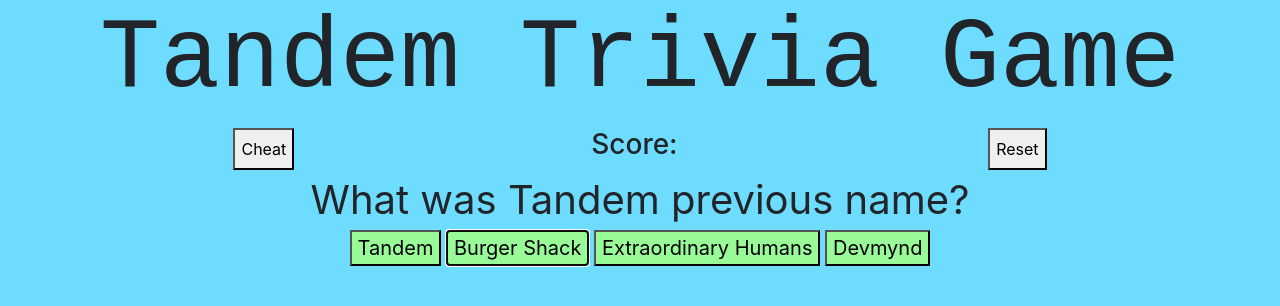
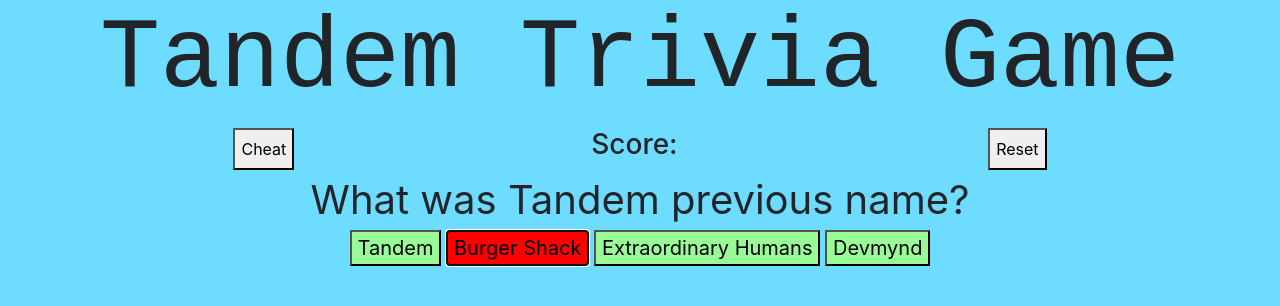
Before and after one commit to Jmmilton/Tandem-Trivia-Game, a plain HTML site: page index.html in a window 1280 px wide. Both pictures are taken after a click on the button "Burger Shack". Drawn offline with nearby package versions, Linux system fonts and the light colour scheme; a web font is replaced by a local one.

Commit message:
need to get cheat button working.. Refactored/rearranged many lines/functions'

```diff
--- a/index.html
+++ b/index.html
@@ -14,9 +14,9 @@
 
     <div class="container menu">
         <div class="d-flex justify-content-around">
-            <button>Cheat</button>
+            <button id="cheat">Cheat</button>
             <h3 class="score">Score:<span class="score"></span></h3>
-            <button>Reset</button>
+            <button id="reset">Reset</button>
         </div>
     </div>
 
--- a/script.js
+++ b/script.js
@@ -5,56 +5,88 @@
     const jsonStr = JSON.stringify(data);
     const jsonObj = JSON.parse(jsonStr);
 
-    let questionAndAnswer = jsonObj[Object.keys(jsonObj)[0]];
-    let question = questionAndAnswer["question"];
-    let incorrectAnswer = questionAndAnswer["incorrect"];
-    let correctAnswer = questionAndAnswer["correct"];
-    let choicesArr = [].concat(incorrectAnswer, correctAnswer)
-    let answerDiv = document.querySelector('.answer-btns');
+    // Trivia question index
+    let triviaIndex = 0;
 
+    // Trivia info
+    let triviaObj, question, incorrectAnswer, correctAnswer, choicesArr;
 
+    // This function takes the user choice from the button clicked
+    // and compares to the correct answer from that question
+    function checkAnswer(choice, correctAnswer, button){
+        if(choice === correctAnswer){
+            console.log('Correct')
+            triviaIndex += 1;
 
+            renderQuestionAndAnswer(triviaIndex);
+        } else {
+            console.log('Try again')
+            button.classList.add('wrong-answer');
+        }
+    }
 
+    // This function takes an index as parameter, extracts one object
+    // from the trivia json, extracts its question and answers, renders
+    // the current question and the choices and adds to them an event listener
+    function renderQuestionAndAnswer(index){
+        triviaObj = jsonObj[Object.keys(jsonObj)[triviaIndex]];
+        question = triviaObj["question"];
+        incorrectAnswer = triviaObj["incorrect"];
+        correctAnswer = triviaObj["correct"];
 
-    function renderQuestionAndAnswer(){
+        choicesArr = [].concat(incorrectAnswer, correctAnswer)
+        let answerDiv = document.querySelector('.answer-btns');
 
-        //render question
+        // Renders question
         document.querySelector('.question').innerHTML = question;
 
-        //render choices
+        // Cleans the wrapper
+        answerDiv.innerHTML = '';
+
+        // Renders choices buttons
         choicesArr.forEach(choice => {
             let choiceInput = `
                 <button class="choice-btn">
                     ${choice}
                 </button>
             `
+            answerDiv.innerHTML += choiceInput;
+        });
 
-            // <label>
-            //         <input type="radio">
-            //         ${choice}
-            //     </label>
-                answerDiv.innerHTML += choiceInput;
-
+        // Adds event listener to the buttons
+        let choicesBtn = document.querySelectorAll('.choice-btn');
+        choicesBtn.forEach(button => {
+            button.addEventListener('click', function(){
+                let userChoice = button.innerText;
+                checkAnswer(userChoice, correctAnswer, button);
+            });
         });
     }
 
-    renderQuestionAndAnswer();
+    renderQuestionAndAnswer(triviaIndex);
 
-    function checkAnswer(choice){
-        if(choice === correctAnswer){
-            console.log('Correct')
-        } else (
-            console.log('Try again')
-        )
+    // Reset Button
+    let resetBtn = document.getElementById('reset');
+
+    resetBtn.addEventListener('click', function(){
+        const resetPrompt = prompt('Type reset to start over')
+        if (resetPrompt === "reset" || resetPrompt === "Reset") {
+        location.reload()
+
+        }
+    })
+
+    // Cheat Button
+    let cheatBtn = document.getElementById('cheat');
+
+    cheatBtn.addEventListener('click', function(){
+        // do -10 points animation
+        choicesArr.forEach(e => {
+            console.log('1')
+        });
     }
 
-    let choicesBtn = document.querySelectorAll('.choice-btn');
-    choicesBtn.forEach(button => {
-        // button.addEventListener('click', checkAnswers);
-        button.addEventListener('click', function(){
-            checkAnswer(button.innerText);
-        });
-    });
 
 
+    )
 })
--- a/style.css
+++ b/style.css
@@ -28,3 +28,7 @@
   background-color: palegreen;
   font-size: 20px;
 }
+
+.wrong-answer {
+  background-color: red;
+}
```
